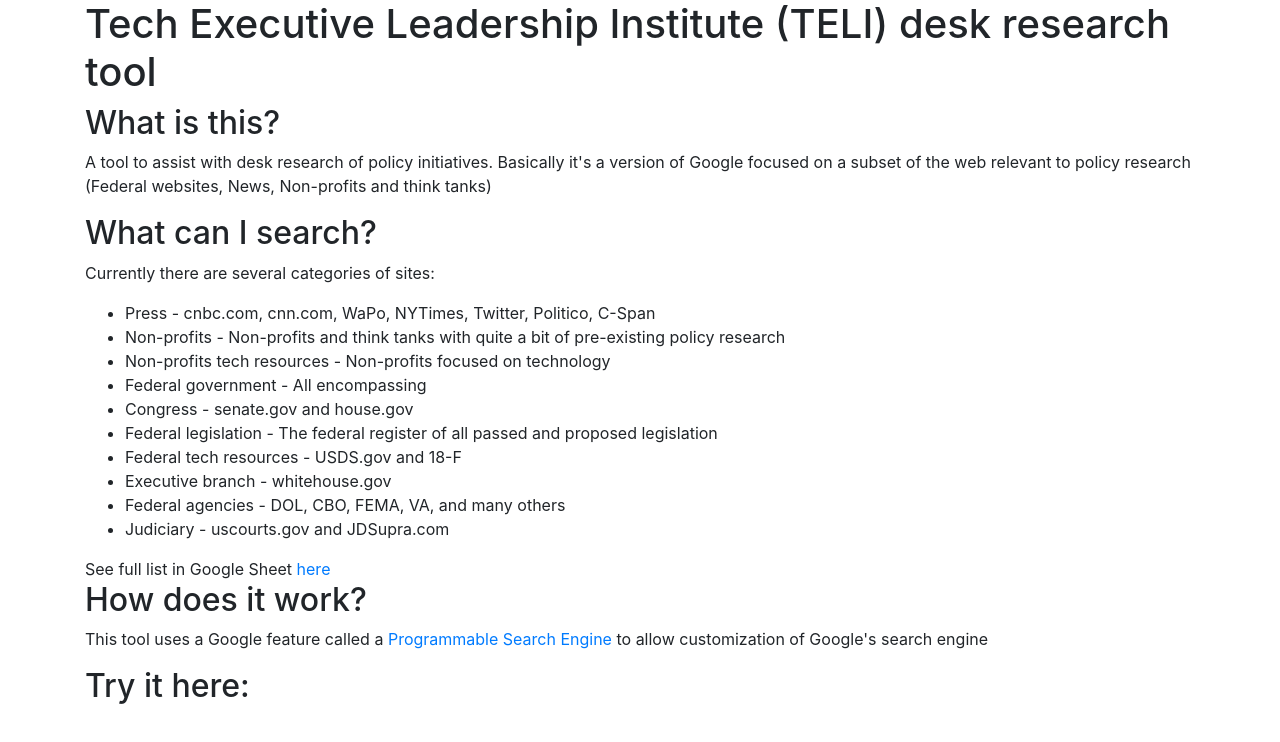
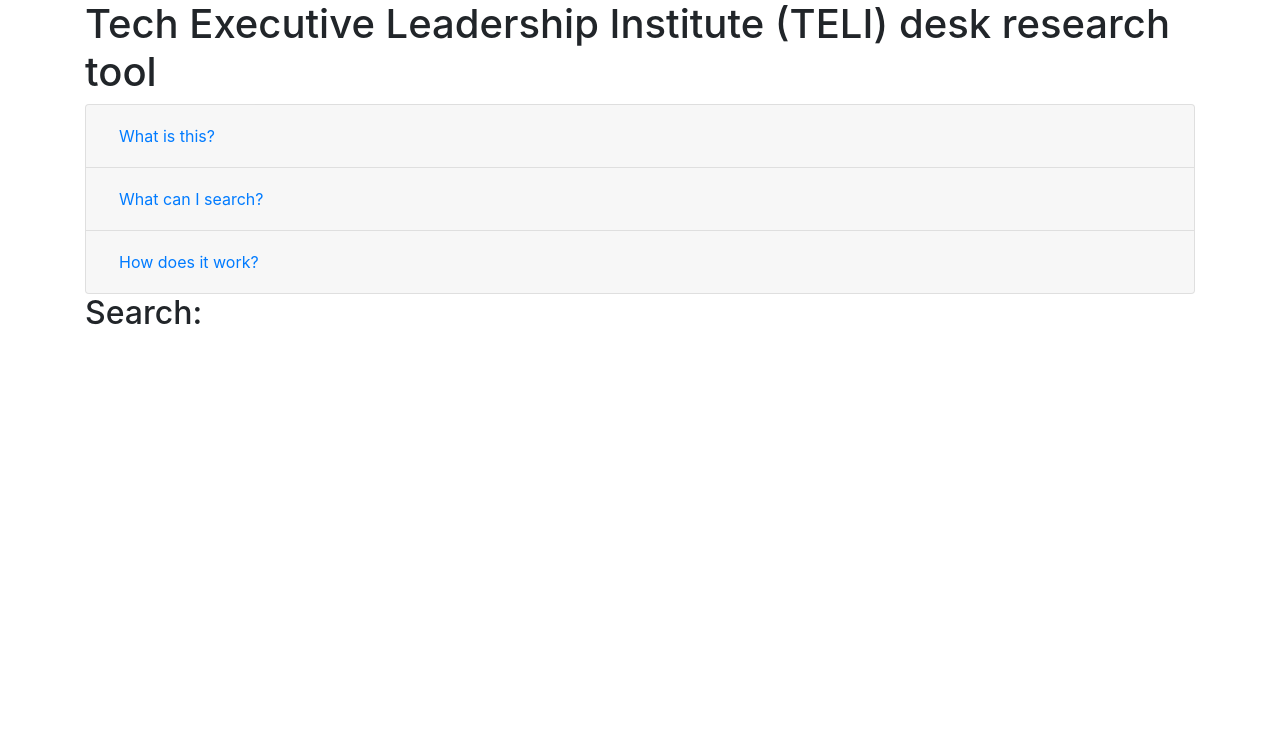
Before and after one commit to treilly/treilly.github.io, a plain HTML site: page teli/index.html in a window 1280 px wide. Drawn offline with nearby package versions, Linux system fonts and the light colour scheme.

Commit message:
Added Bootstrap.css

```diff
--- a/teli/index.html
+++ b/teli/index.html
@@ -15,9 +15,31 @@
 <body>
 	<div class="container">
  	<h1>Tech Executive Leadership Institute (TELI) desk research tool</h1>
- 	<h2>What is this?</h2>
+	<div class="accordion" id="accordionExample">
+		  <div class="card">
+		    <div class="card-header" id="headingOne">
+		      <h2 class="mb-0">
+		        <button class="btn btn-link btn-block text-left" type="button" data-toggle="collapse" data-target="#collapseOne" aria-expanded="true" aria-controls="collapseOne">
+		          What is this?
+		        </button>
+		      </h2>
+		  	</div>
+		    <div id="collapseOne" class="collapse" aria-labelledby="headingOne" data-parent="#accordionExample">
+		      <div class="card-body">
 			 	<p>A tool to assist with desk research of policy initiatives.  Basically it's a version of Google focused on a subset of the web relevant to policy research (Federal websites, News, Non-profits and think tanks)</p>
- 	<h2>What can I search?</h2>
+		      </div>
+		    </div>
+  		</div>
+		  <div class="card">
+		    <div class="card-header" id="headingTwo">
+		      <h2 class="mb-0">
+		        <button class="btn btn-link btn-block text-left" type="button" data-toggle="collapse" data-target="#collapseTwo" aria-expanded="true" aria-controls="collapseTwo">
+		          What can I search?
+		        </button>
+		      </h2>
+		  	</div>
+		    <div id="collapseTwo" class="collapse" aria-labelledby="headingTwo" data-parent="#accordionExample">
+		      <div class="card-body">
 			 	<p>Currently there are several categories of sites:</p>
 			 		<ul>
 			 			<li>Press - cnbc.com, cnn.com, WaPo, NYTimes, Twitter, Politico, C-Span</li>
@@ -31,10 +53,29 @@
 			 			<li>Federal agencies - DOL, CBO, FEMA, VA, and many others</li>
 			 			<li>Judiciary - uscourts.gov and JDSupra.com</li>
 			 		</ul>
-	See full list in Google Sheet <a href=""https://docs.google.com/spreadsheets/d/1EsMtPNvVlAPRmfV2yT0hXdSuN4WNDF1xgODWBjx-94A/edit#gid=2101287041">here</a>
- 	<h2>How does it work?</h2>
+				<p>See the full list in Google Sheet <a href="https://docs.google.com/spreadsheets/d/1EsMtPNvVlAPRmfV2yT0hXdSuN4WNDF1xgODWBjx-94A/edit#gid=2101287041">here</a>
+					Note: Any edits to this list require a manual refresh.  Please email or contact me via Slack & I'll be happy to update
+				</p>
+
+		      </div>
+		    </div>
+  		</div>
+		  <div class="card">
+		    <div class="card-header" id="headingThree">
+		      <h2 class="mb-0">
+		        <button class="btn btn-link btn-block text-left" type="button" data-toggle="collapse" data-target="#collapseThree" aria-expanded="true" aria-controls="collapseThree">
+		          How does it work?
+		        </button>
+		      </h2>
+		  	</div>
+		    <div id="collapseThree" class="collapse" aria-labelledby="headingThree" data-parent="#accordionExample">
+		      <div class="card-body">
 		      	<p>This tool uses a Google feature called a <a href="https://programmablesearchengine.google.com/about/">Programmable Search Engine</a> to allow customization of Google's search engine</p>
- 	<h2>Try it here:</h2>
+		      </div>
+		    </div>
+  		</div>
+	</div>
+ 	<h2>Search:</h2>
  	<div>
 		<div id="search">
 			<div class="gcse-searchbox"></div>
```
Also changed, not shown: 1 other file. Lines whose indentation alone changed are shown as unchanged.
